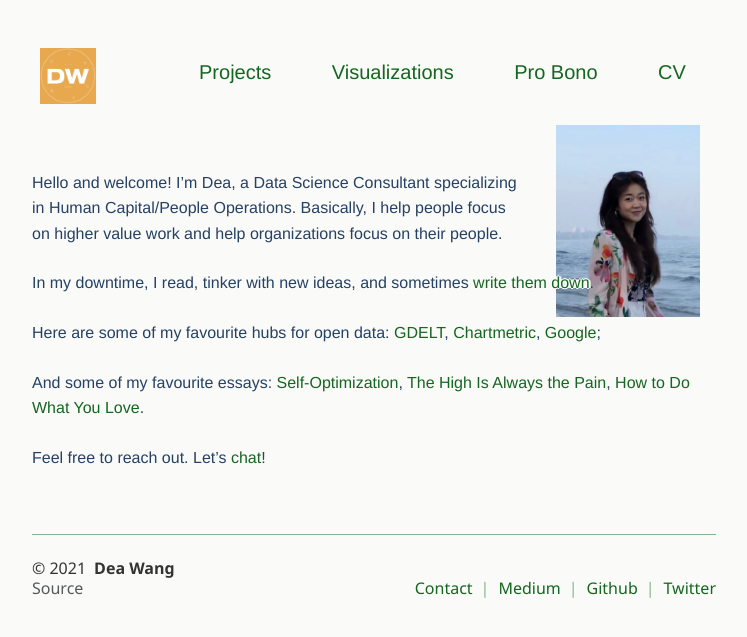
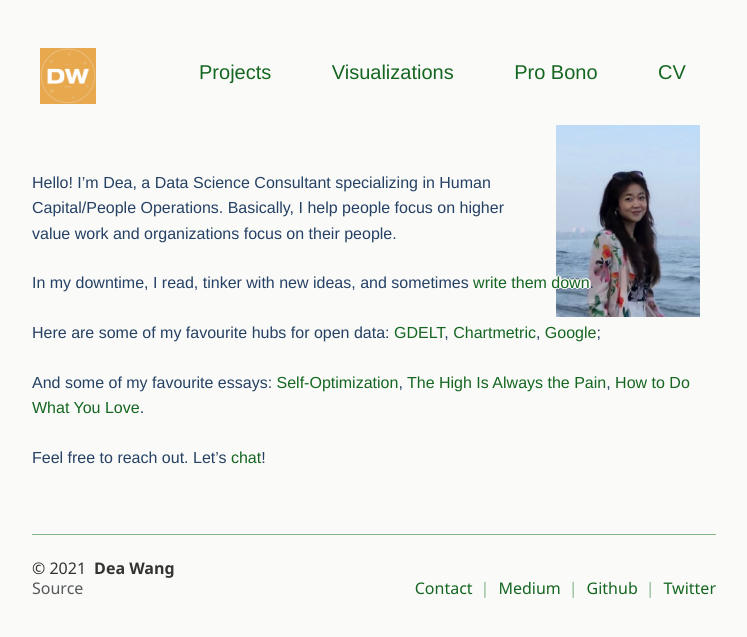
Before and after one commit to deawyk/deawyk.github.io, a Jekyll site: the page built from index.md, in a window 1280 px wide. Shown: the top 637 px of the page, without its empty margins (266-1013 px from the left). Built offline with Jekyll 4.4.1, drawn with Linux system fonts in a browser that asks for light colours.

Commit message:
Update index.md

```diff
--- a/index.md
+++ b/index.md
@@ -16,7 +16,7 @@ title: Dea Wang
 <div class="lead lead-about">
 
 <br>
-Hello and welcome! I'm Dea, a Data Science Consultant specializing in Human Capital/People Operations. Basically, I help people focus on higher value work and help organizations focus on their people.
+Hello! I'm Dea, a Data Science Consultant specializing in Human Capital/People Operations. Basically, I help people focus on higher value work and organizations focus on their people.
 
 In my downtime, I read, tinker with new ideas, and sometimes [write them down](https://deaw.medium.com/). <br>
 
```
